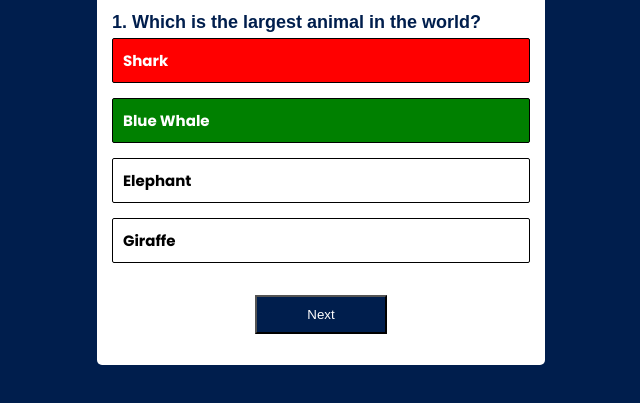
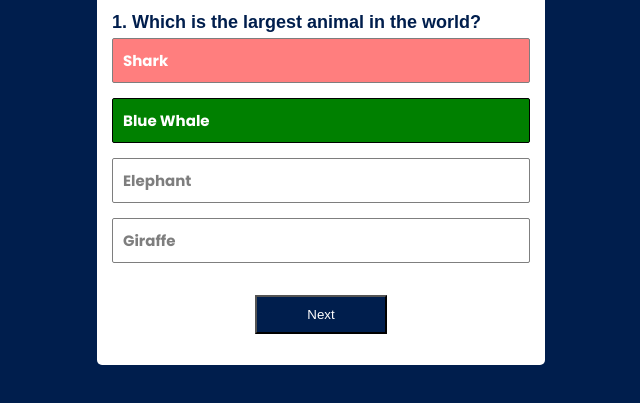
Before and after one commit to darkalpha951/Challenge-30-Days-30-Projects, a plain HTML site: page Quiz App/index.html in a window 1280 px wide. Both pictures are taken after a click on the element "Shark". Shown: the part 169-572 px from the top of the page, without its empty margins (319-959 px from the left). Drawn offline with Linux system fonts and the light colour scheme; a web font is replaced by a local one.

Commit message:
Added no-cursor css to the options after clicking one option, and decreased the opacity of all other options except the correct one

```diff
--- a/Quiz App/script.js
+++ b/Quiz App/script.js
@@ -21,6 +21,8 @@ function waitForClick () {
                 option.style.background = ""
                 option.style.color = ""
                 option.setAttribute("data-correct", false)
+                option.classList.remove("no_cursor")
+                option.style.opacity = ""
             })
             resolve()
         })
@@ -84,9 +86,11 @@ function changeColor(e) {
             optionDiv.style.color = "white"
         }
         options.forEach((op) => {
+            op.classList.add("no_cursor")
             if (op.getAttribute("data-correct") == "true") {
                 op.style.background = "green"
                 op.style.color = "white"
+                op.style.opacity = 1
             }
         })
     }
--- a/Quiz App/style.css
+++ b/Quiz App/style.css
@@ -83,3 +83,7 @@ button {
 .hide {
     display: none;
 }
+.no_cursor {
+    opacity: 0.5;
+    cursor: not-allowed;
+}
```
